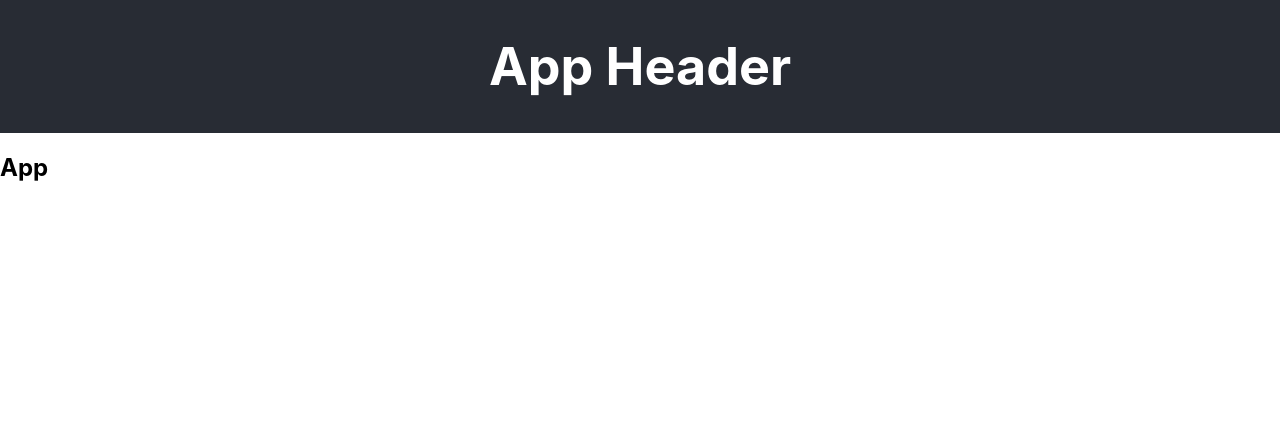
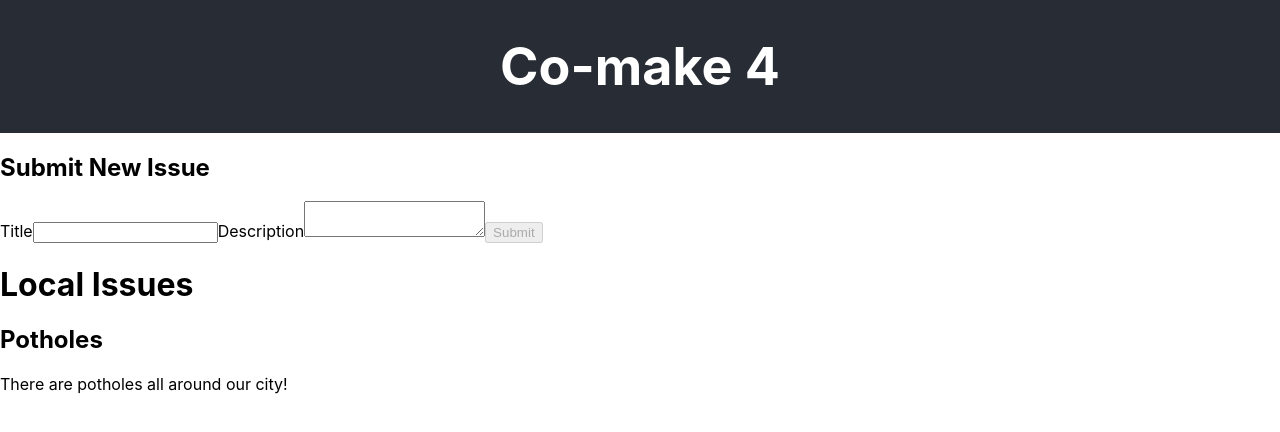
Before and after one commit to phillybenh/bw-comake-4-frontend, a React (Create React App) app in the folder comake-4/: page / in a window 1280 px wide. Shown: the top 432 px of the page. Built offline with nearby package versions, Linux system fonts and the light colour scheme.

Commit message:
finished main page componenet, however i cant seem to get the validtion working

```diff
--- a/comake-4/package.json
+++ b/comake-4/package.json
@@ -15,7 +15,8 @@
     "react-scripts": "3.4.1",
     "redux": "^4.0.5",
     "redux-logger": "^3.0.6",
-    "redux-thunk": "^2.3.0"
+    "redux-thunk": "^2.3.0",
+    "yup": "^0.28.4"
   },
   "scripts": {
     "start": "react-scripts start",
--- a/comake-4/src/App.js
+++ b/comake-4/src/App.js
@@ -1,13 +1,37 @@
-import React from 'react';
+import React, {useState} from 'react';
 import './App.css';
+import IssueForm from './IssueForm';
+import Issues from './Issues'
 
 function App() {
+  const [issueBoard, setIssueBoard] = useState ([
+    {
+    id: 1,
+    title: 'Potholes',
+    description: 'There are potholes all around our city!'
+  }
+])
+
+const addNewIssue = note => {
+  const newIssue = {
+    id:Date.now(),
+    title: note.title,
+    description: note.description
+  }
+  setIssueBoard([...issueBoard, newIssue])
+}
+
+
+
+
   return (
     <div className="App">
       <header className="App-header">
-        <h1>App Header</h1>
+        <h1>Co-make 4</h1>
         </header>
-        <h2>App</h2>
+        <h2>Submit New Issue</h2>
+        <IssueForm addNewIssue={addNewIssue}/>
+        <Issues issue={issueBoard} />
     </div>
   );
 }
--- /dev/null
+++ b/comake-4/src/IssueForm.js
@@ -0,0 +1,88 @@
+import React, {useState, useEffect} from 'react';
+import * as yup from 'yup';
+
+
+const issueSchema = yup.object().shape({
+    title: yup.string().required('Title is required'),
+    description: yup.string().required('Description is required'),
+})
+
+
+const IssueForm = props => {
+    const [issue, setIssue] = useState({
+       title: '',
+       description: ''
+    })
+
+    const [errors, setErrors] = useState({
+        title: '',
+        description: ''
+    })
+
+    const [buttonOff, setButtonOff] = useState(true)
+
+    useEffect(() => {
+        issueSchema.isValid(issue).then(valid => {
+            setButtonOff(!valid)
+        })
+    },[issue])
+
+    const validateIssue = e => {
+        yup.reach(issueSchema, e.target.name)
+        .validate(e.target.value)
+        .then(valid => {
+            setErrors({
+                ...errors, [e.target.name] : ''
+            })
+        })
+
+        .catch(er => {
+            setErrors({
+                ...errors, [e.target.name] : er.errors[0]
+            })
+        })
+
+    }
+
+    const submitIssue = e => {
+        e.preventDefault();
+        props.addNewIssue(issue)
+        setIssue({title:'', description:''})
+    }
+
+    const issueChange = e => {
+        e.persist()
+        const newIssueDate = {
+            ...issue, [e.target.name] : e.target.type === e.target.value
+        }
+        validateIssue(e)
+        setIssue(issueChange)
+    }
+
+    return (
+       <form onSubmit={submitIssue}>
+           <label htmlFor='title'>Title
+           <input
+           id='title'
+           name='title'
+           type='text'
+           onChange={issueChange}
+           value={issue.title}
+           />
+           {errors.title.length > 0 ? <p className='error'>{errors.name}</p> : null }
+           </label>
+           <label htmlFor='description'>Description
+           <textarea id ='description'
+           name='description'
+           onChange={issueChange}
+           value={issue.description}
+           />
+           {errors.description.length > 0 ? <p className='error'>{errors.description}</p> : null}
+
+           </label>
+           <button type='submit' disabled={buttonOff}>Submit</button>
+       </form>
+    )
+}
+
+export default IssueForm;
--- /dev/null
+++ b/comake-4/src/Issues.js
@@ -0,0 +1,17 @@
+import React from 'react';
+
+const Issues = props => {
+    return (
+      <div className="localIssuesList">
+          <h1>Local Issues</h1>
+          {props.issue.map(e =>(
+              <div className= 'localIssue' key={e.id}>
+                  <h2>{e.title}</h2>
+                  <p>{e.description}</p>
+              </div>
+          ))}
+      </div>
+    );
+  }
+
+  export default Issues;
```
Also changed, not shown: 2 other files (tests, documents, lock files or other folders).
